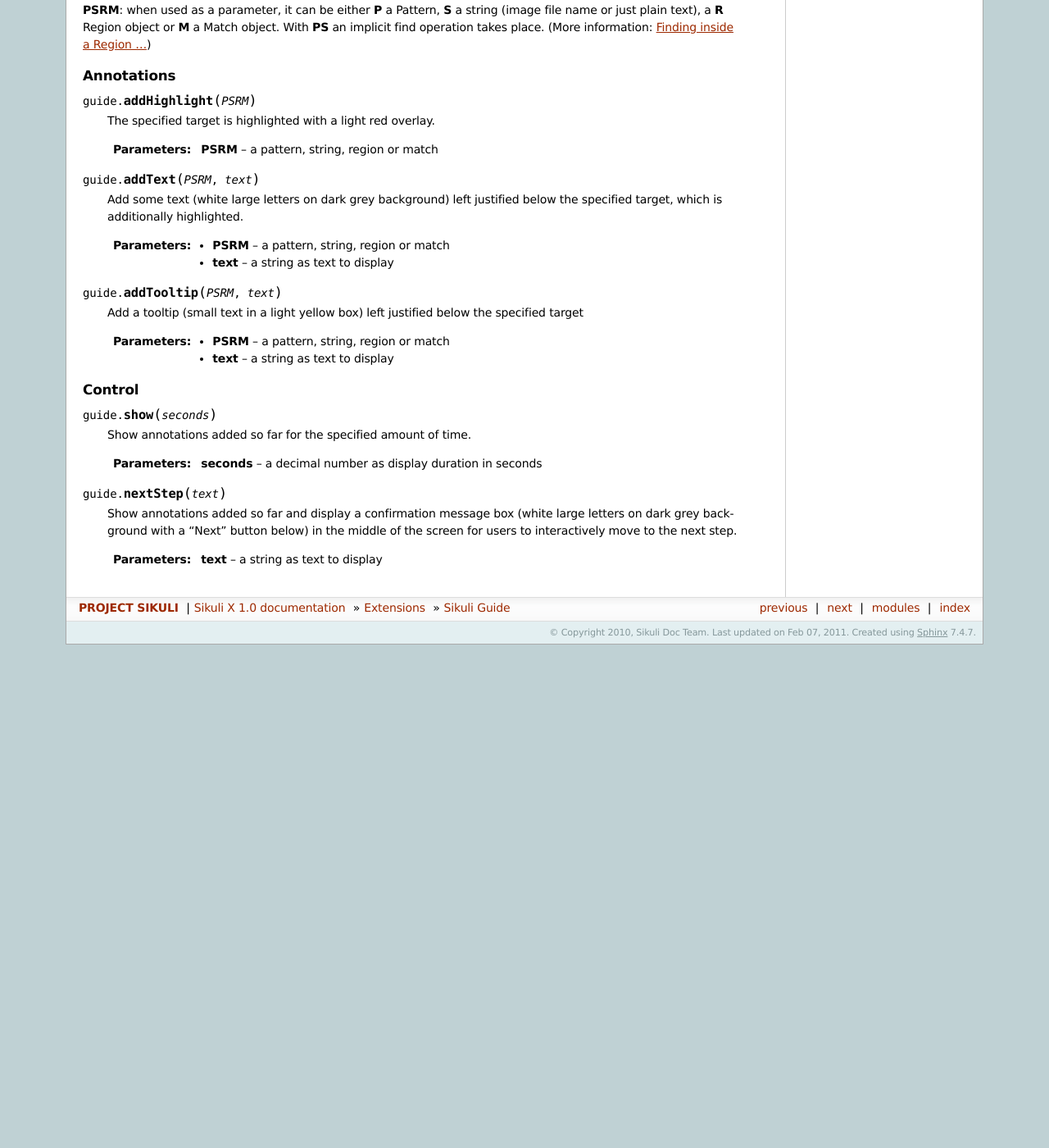
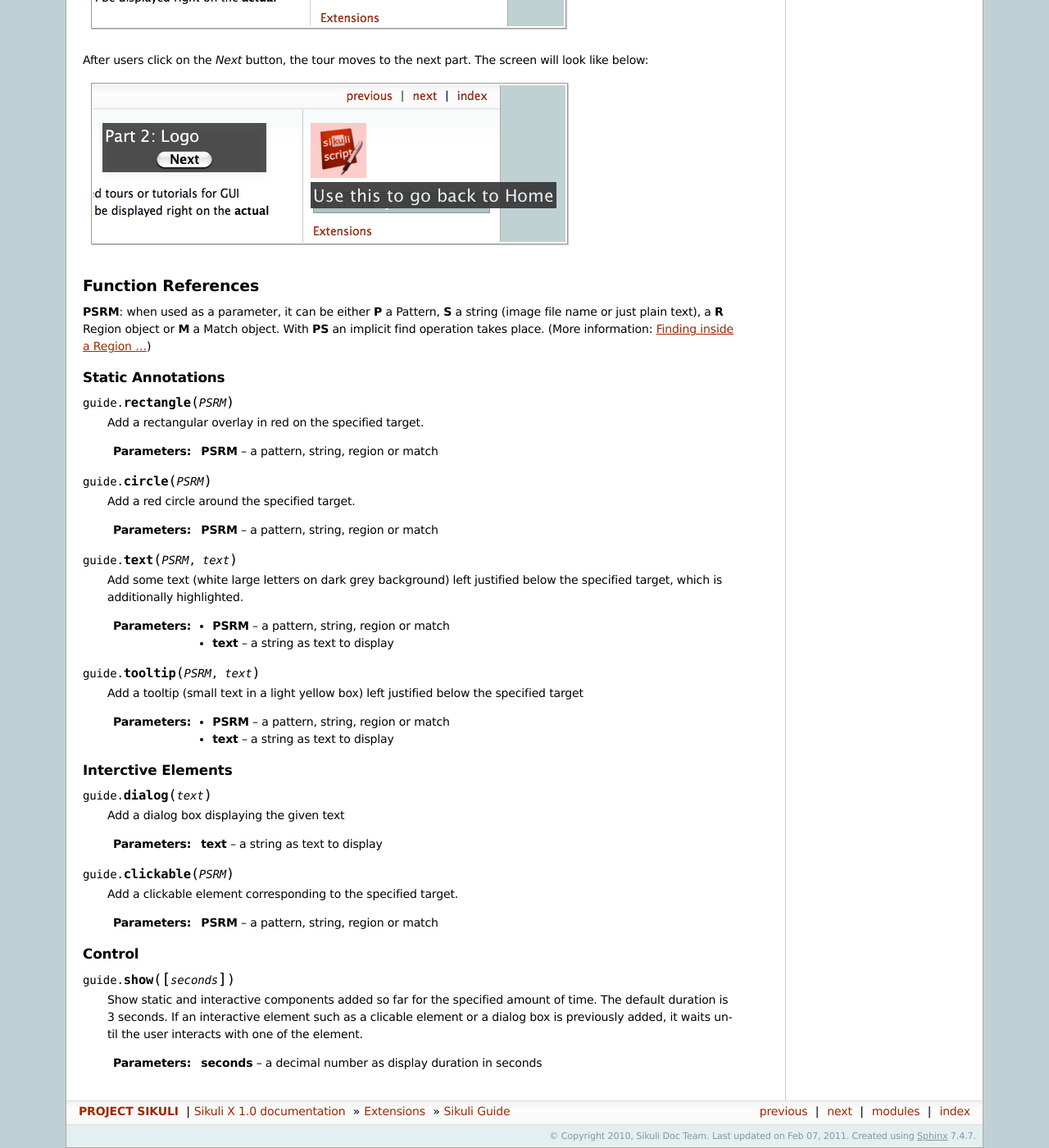
Before and after one commit to sikuli/sikuli, a Sphinx documentation site: the page built from docs/source/extensions/sikuli-guide/index.rst, in a window 1280 px wide and 1400 px high, scrolled down 2893 px. Shown: the whole window at 82% size. Built offline with Sphinx 7.4.7, drawn with Linux system fonts in a browser that asks for light colours; before the commit the page ends 3679 px from its top, so only the background shows below that; some of the changed text lies outside the part shown.

Commit message:
update sikuli guide documentation according to the new API add sphinx directive to include youtube videos

```diff
--- a/docs/source/conf.py
+++ b/docs/source/conf.py
@@ -25,7 +25,7 @@ sys.path.insert(0, os.path.abspath('.'))
 
 # Add any Sphinx extension module names here, as strings. They can be extensions
 # coming with Sphinx (named 'sphinx.ext.*') or your custom ones.
-extensions = ['sikulidirectives', 'platformdirective']
+extensions = ['sikulidirectives', 'platformdirective','youtube']
 
 # Add any paths that contain templates here, relative to this directory.
 templates_path = ['_templates']
--- a/docs/source/extensions/sikuli-guide/index.rst
+++ b/docs/source/extensions/sikuli-guide/index.rst
@@ -25,12 +25,14 @@ write the following script to accomplish this:
 .. sikulicode::
 
 	from guide import *
-	addText("sikuli-logo.png", "This is Sikuli's logo")
+	text("sikuli-logo.png", "This is Sikuli's logo")
 	show(5)
 
 When you run this script, Sikuli Guide will search for the logo's image on the
 screen, highlight it, and display the text ''This is Sikuli's logo'' below the
 image, like the figure below:
+
+
 
 .. image:: sikuli-logo-highlight.png
 
@@ -40,13 +42,23 @@ users can click on.
 
 Let's explain the script line by line. The first line is an ``import``
 statement that tells Sikuli to load the Sikuli Guide extension. The secod line
-uses the :py:func:`addText(pattern, text) <guide.addText>` function to add ``text``
+uses the :py:func:`text(pattern, text) <guide.text>` function to add ``text``
 next to a given ``pattern``, in this case, the logo image. Note that by default
 the text added is not displayed immediately, it is only internally added
 to the visual element. In the third line, we call
 :py:func:`show(secs) <guide.show>` to explicitly tell Sikuli Guide to now display
 all registerd annotation elements (in this case only the
 text) for the duration specified by ``secs``.
+
+Below is a YouTube video of this example.
+
+
+.. youtube:: ELNWxVjVb7Y
+      width:: 300
+      height: 200
+
+
+
 
 Adding Multiple Annotations
 ---------------------------
@@ -57,10 +69,10 @@ calling ``show()`` in order to show them on the screen at the same time.
 .. sikulicode::
 
 	from guide import *
-	addText("sikuli-logo.png", "This is Sikuli's logo")
-	addTooltip("previous.png","Previous")
-	addTooltip("next.png","Next")
-	addTooltip("index.png","Index")
+	text("sikuli-logo.png", "This is Sikuli's logo")
+	tooltip("previous.png","Previous")
+	tooltip("next.png","Next")
+	tooltip("index.png","Index")
 	show(5)
 
 The script above uses the function :py:func:`addTooltip` to add tooltips to
@@ -77,11 +89,11 @@ through the three links and show the tooltip of each link one at a time.
 
 	from guide import *
 	while True():
-		addTooltip("previous.png","Previous")
+		tooltip("previous.png","Previous")
 		show(3)
-		addTooltip("next.png","Next")
+		tooltip("next.png","Next")
 		show(3)
-		addTooltip("index.png","Index")
+		tooltip("index.png","Index")
 		show(3)
 
 The result of running this script is shown below (3x speed-up):
@@ -91,28 +103,28 @@ The result of running this script is shown below (3x speed-up):
 Adding Interaction
 ------------------
 
-Another way to control the flow of a guided tour is to display a message box
-and let users click on the button to continue to the next part of the tour.
-Sikuli Guide provides a function :py:func:`nextStep(message) <guide.nextStep>`
+Another way to control the flow of a guided tour is to display a dialog box
+and let users click on a button to continue to the next part of the tour.
+Sikuli Guide provides a function :py:func:`dialog(message) <guide.dialog>`
 to accomplish this easily. Below is an example using this function to create a
 two-part guided tour.
 
 .. sikulicode::
 
 	from guide import *
-	addText("links.png","Use these to jump to other parts")
-	nextStep("Part 1: Navigation Links")
-	addText("sikuli-logo.png","Use this to go back to Home")
-	nextStep("Part 2: Logo")
+	text("links.png","Use these to jump to other parts")
+	dialog("Part 1: Navigation Links")
+        show()
+	text("sikuli-logo.png","Use this to go back to Home")
+	dialog("Part 2: Logo")
+        show()
 
 The tour presented by the script above introduces the navigation links above
 and the Sikuli's logo as a shortcut to go back to the documentation's HOME
-page. The function call ``nextStep("Part 1")`` indicates the tour is about to
-move to the next part. At this point, Sikuli Guide shows all pending
-annotations and displays a message box. The caption of this message box is
-the string (i.e., Part 1) passed to the function. Users can spend as much
-time as they want in the current part. When they are ready to move on, they
-can click on the *Next* button.
+page. The function call ``dialog("Part 1")`` indicates the tour will show
+a dialog that displays the message specified by the string argument
+(i.e., Part 1: Navigation Links). The following call to ``show()`` will
+actually display the dialog along with the text elements spcified earlier.
 
 The figure below shows what happens after Line 3:
 
@@ -133,23 +145,33 @@ Function References
 or **M** a Match object. With **PS** an implicit find operation takes place.
 (More information: :ref:`Finding inside a Region ... <FindinginsideaRegionandWaitingforaVisualEvent>`)
 
-Annotations
------------
+Static Annotations
+------------------
 
-.. py:function:: addHighlight(PSRM)
 
-	The specified target is highlighted with a light red overlay.
+.. py:function:: rectangle(PSRM)
+
+	Add a rectangular overlay in red on the specified target.
 
 	:param PSRM: a pattern, string, region or match
 
-.. py:function:: addText(PSRM, text)
+
+.. py:function:: circle(PSRM)
+
+	Add a red circle around the specified target.
+
+	:param PSRM: a pattern, string, region or match
+
+
+
+.. py:function:: text(PSRM, text)
 
 	Add some text (white large letters on dark grey background) left justified below the specified target, which is additionally highlighted.
 
 	:param PSRM: a pattern, string, region or match
 	:param text: a string as text to display
 
-.. py:function:: addTooltip(PSRM, text)
+.. py:function:: tooltip(PSRM, text)
 
 	Add a tooltip (small text in a light yellow box) left justified below the specified target
 
@@ -157,20 +179,29 @@ Annotations
 	:param text: a string as text to display
 
 
+Interctive Elements
+-------------------
+
+.. py:function:: dialog(text)
+
+      Add a dialog box displaying the given text
+
+      :param text: a string as text to display
+
+.. py:function:: clickable(PSRM)
+
+      Add a clickable element corresponding to the specified target.
+
+      :param PSRM: a pattern, string, region or match
+
 
 Control
 -------
 
-.. py:function:: show(seconds)
+.. py:function:: show([seconds])
 
-	Show annotations added so far for the specified amount of time.
+	Show static and interactive components added so far for the specified amount of time.
+        The default duration is 3 seconds. If an interactive element such as a clicable element or
+        a dialog box is previously added, it waits until the user interacts with one of the element.
 
 	:param seconds: a decimal number as display duration in seconds
-
-.. py:function:: nextStep(text)
-
-	Show annotations added so far and display a confirmation message box
-	(white large letters on dark grey background with a "Next" button below)
-	in the middle of the screen for users to interactively move to the next step.
-
-	:param text: a string as text to display
--- /dev/null
+++ b/docs/source/youtube.py
@@ -0,0 +1,41 @@
+from docutils import nodes
+from docutils.parsers.rst import directives
+
+CODE = """\
+<object type="application/x-shockwave-flash"
+        width="%(width)s"
+        height="%(height)s"
+        class="youtube-embed"
+        data="http://www.youtube.com/v/%(yid)s">
+    <param name="movie" value="http://www.youtube.com/v/%(yid)s"></param>
+    <param name="wmode" value="transparent"></param>%(extra)s
+</object>
+"""
+
+PARAM = """\n    <param name="%s" value="%s"></param>"""
+
+def youtube(name, args, options, content, lineno,
+            contentOffset, blockText, state, stateMachine):
+    """ Restructured text extension for inserting youtube embedded videos """
+    if len(content) == 0:
+        return
+    string_vars = {
+        'yid': content[0],
+        'width': 425,
+        'height': 344,
+        'extra': ''
+        }
+    extra_args = content[1:] # Because content[0] is ID
+    extra_args = [ea.strip().split("=") for ea in extra_args] # key=value
+    extra_args = [ea for ea in extra_args if len(ea) == 2] # drop bad lines
+    extra_args = dict(extra_args)
+    if 'width' in extra_args:
+        string_vars['width'] = extra_args.pop('width')
+    if 'height' in extra_args:
+        string_vars['height'] = extra_args.pop('height')
+    if extra_args:
+        params = [PARAM % (key, extra_args[key]) for key in extra_args]
+        string_vars['extra'] = "".join(params)
+    return [nodes.raw('', CODE % (string_vars), format='html')]
+youtube.content = True
+directives.register_directive('youtube', youtube)
```
